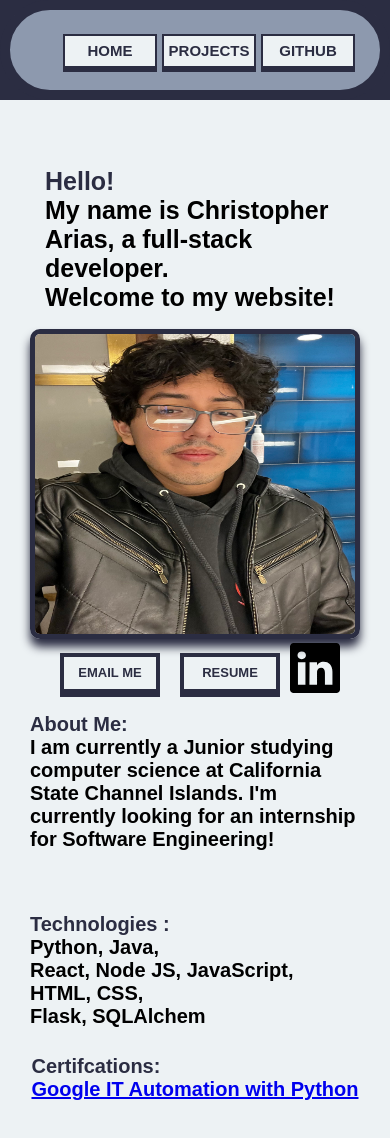
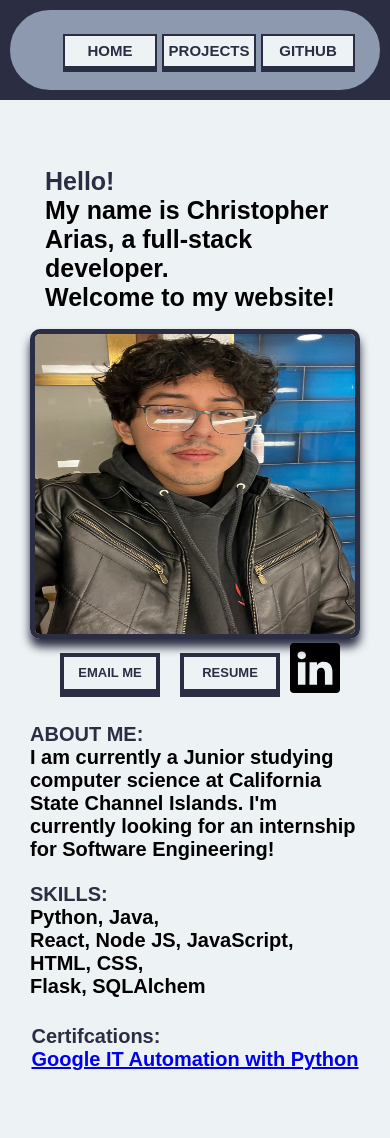
Before and after one commit to ChristopherArias-Hash/PersonalWebsite, a React (Vite) app in the folder frontend/: page / in a window 390 px wide. Shown: the top 1138 px of the page. Built offline with nearby package versions, Linux system fonts and the light colour scheme.

Commit message:
Final mobile patch

```diff
--- a/frontend/src/Home.css
+++ b/frontend/src/Home.css
@@ -216,14 +216,14 @@
 
   }
   .centered-content2{
-    grid-row:  8/9;
+    margin-top: 10px;
+    grid-row:  8/8;
     font-size: 10px
   }
   .centered-content3{
     grid-row:  10/14;
-    font-size: 10px
-
-
+    font-size: 10px;
+    margin-top: -30px;
   }
 
 
--- a/frontend/src/components/HomeContent.jsx
+++ b/frontend/src/components/HomeContent.jsx
@@ -40,13 +40,13 @@ const HomeContent = () => {
                 <div className="spacer layer1"></div>
             </div>
             <div className="centered-content2">
-                <h1><div className="content-headers">About Me:</div>
+                <h1><div className="content-headers">ABOUT ME:</div>
                     I am currently a Junior studying computer science at California State Channel Islands.
                     I'm currently looking for an internship for Software Engineering! <br />
                 </h1>
             </div>
             <div className="centered-content3">
-            <h1><div className="content-headers">Technologies :</div>
+            <h1><div className="content-headers">SKILLS:</div>
                 Python, Java,<br />
                 React, Node JS, JavaScript, HTML, CSS,  <br />
                 Flask, SQLAlchem<br />
```
